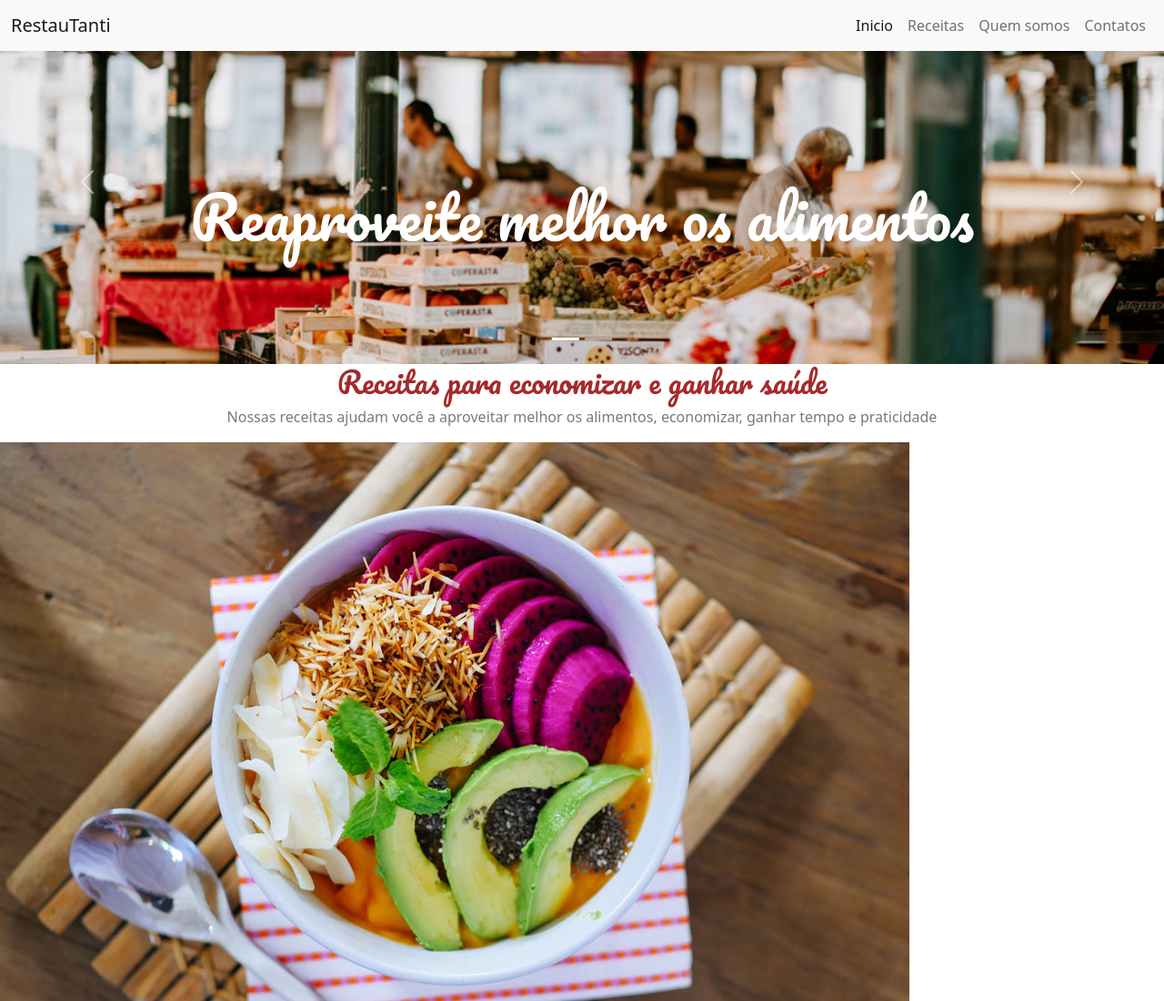
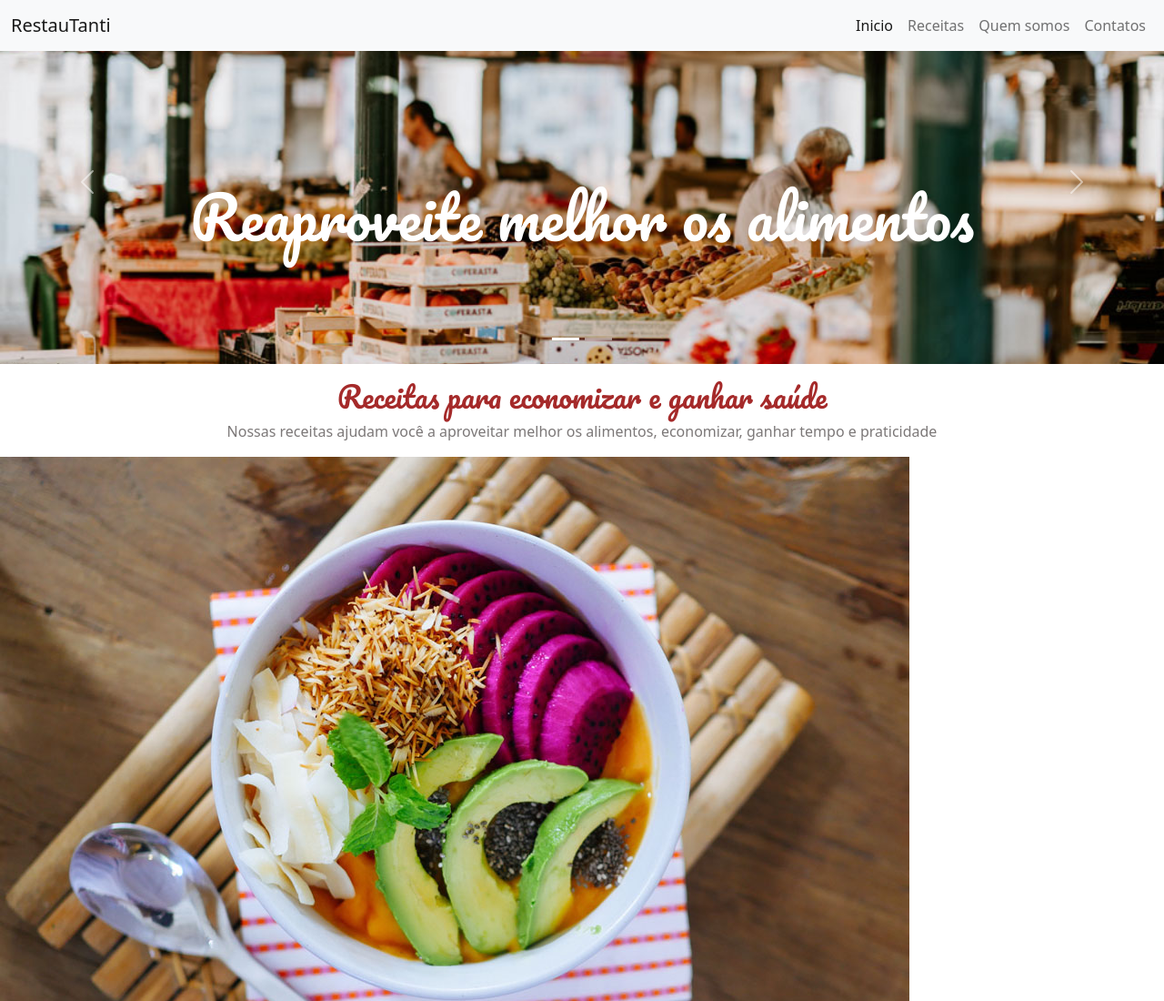
Before and after one commit to GabrielliMelo/bootstrat-alura, a plain HTML site: page projeto-base/index.html in a window 1280 px wide. Shown: the top 1100 px of the page at 91% size. Drawn offline with nearby package versions, Linux system fonts and the light colour scheme.

Commit message:
chore: mt-3 margin top

```diff
--- a/projeto-base/index.html
+++ b/projeto-base/index.html
@@ -124,7 +124,7 @@
       </button>
     </div>
 
-    <h2 class="text-center h1-text">Receitas para economizar e ganhar saúde</h2>
+    <h2 class="text-center h1-text mt-3">Receitas para economizar e ganhar saúde</h2>
     <p class="text-center p-text">
       Nossas receitas ajudam você a aproveitar melhor os alimentos, economizar,
       ganhar tempo e praticidade
```
